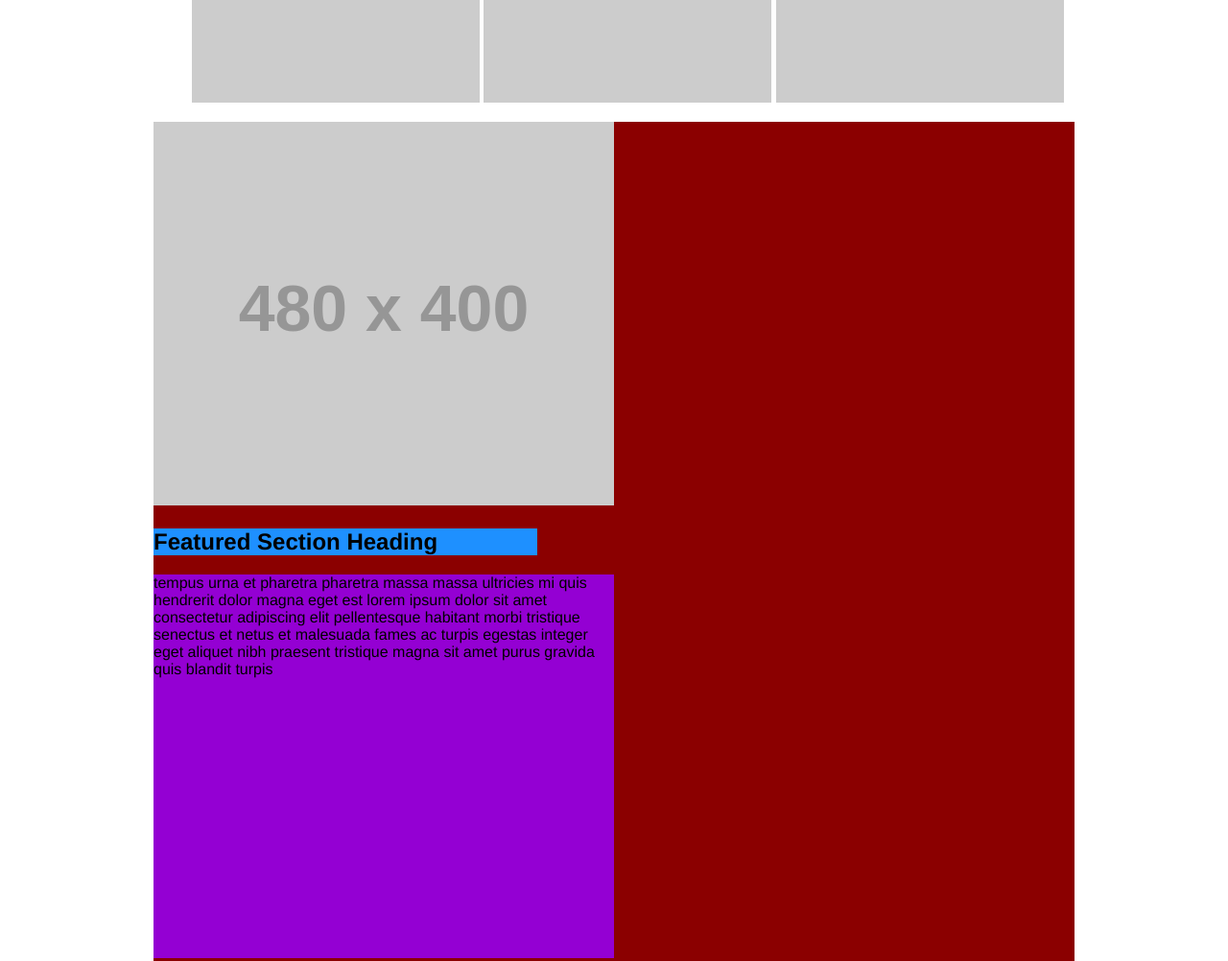
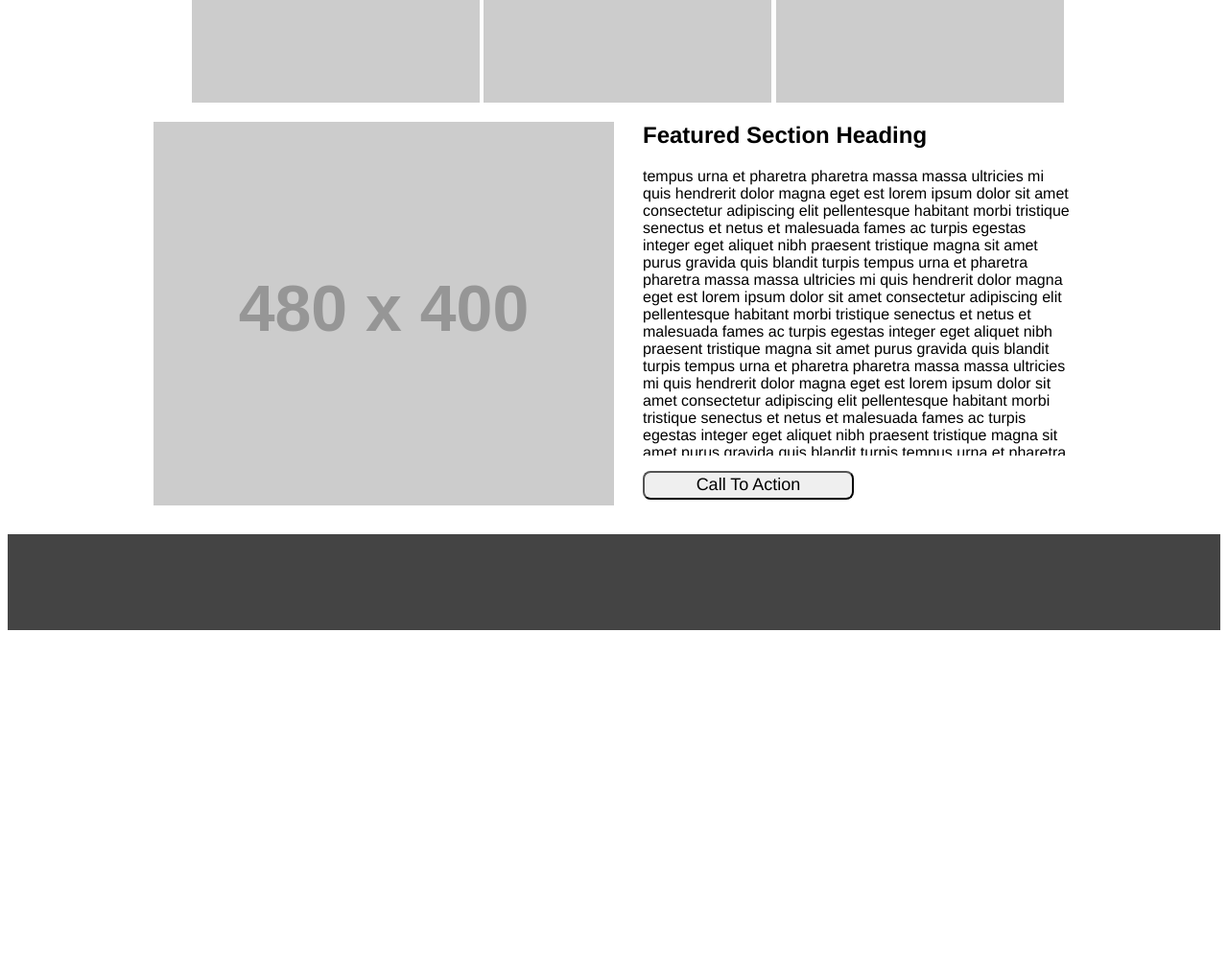
Before and after one commit to vibecastor/wireframe-excercise, a plain HTML site: page index.html in a window 1280 px wide. Shown: the part 880-1882 px from the top of the page at 96% size. After the commit the page ends 1545 px from the top, so only its background shows below. Drawn offline with Linux system fonts and the light colour scheme; placeholder pictures from the web are drawn by us.

Commit message:
Finished styling the main div

```diff
--- a/index.html
+++ b/index.html
@@ -27,10 +27,13 @@
               <li id="rightImage"><img src="http://placehold.it/300x375/000" /></li>
             </ul>
           <section>
+            <img id = "480img" src="http://placehold.it/480x400/000" />
             <div>
-                <img id = "480img" src="http://placehold.it/480x400/000" />
                 <h2>Featured Section Heading</h2>
                   <p>
+                    tempus urna et pharetra pharetra massa massa ultricies mi quis hendrerit dolor magna eget est lorem ipsum dolor sit amet consectetur adipiscing elit pellentesque habitant morbi tristique senectus et netus et malesuada fames ac turpis egestas integer eget aliquet nibh praesent tristique magna sit amet purus gravida quis blandit turpis
+                    tempus urna et pharetra pharetra massa massa ultricies mi quis hendrerit dolor magna eget est lorem ipsum dolor sit amet consectetur adipiscing elit pellentesque habitant morbi tristique senectus et netus et malesuada fames ac turpis egestas integer eget aliquet nibh praesent tristique magna sit amet purus gravida quis blandit turpis
+                    tempus urna et pharetra pharetra massa massa ultricies mi quis hendrerit dolor magna eget est lorem ipsum dolor sit amet consectetur adipiscing elit pellentesque habitant morbi tristique senectus et netus et malesuada fames ac turpis egestas integer eget aliquet nibh praesent tristique magna sit amet purus gravida quis blandit turpis
                     tempus urna et pharetra pharetra massa massa ultricies mi quis hendrerit dolor magna eget est lorem ipsum dolor sit amet consectetur adipiscing elit pellentesque habitant morbi tristique senectus et netus et malesuada fames ac turpis egestas integer eget aliquet nibh praesent tristique magna sit amet purus gravida quis blandit turpis
                   </p>
                     <button>Call To Action</button>
--- a/style.css
+++ b/style.css
@@ -46,25 +46,38 @@ main li {
 
 }
 
+section {
+  display: grid;
+  grid-template-columns: 50% 50%;
+}
+
 main div {
-  grid-template-columns: 50% 50%;
-  background-color: darkred;
+  height: 400px;
 }
 
 #480img {
   background-color: green;
   width: 50%;
+  float: left;
 }
 
 main h2 {
   position: relative;
-  background-color: dodgerblue;
-  width: 400px;
+  margin-top: auto;
+  margin-left: 30px;
 }
 
 main p {
   overflow: scroll;
-  height: 400px;
-  width: 50%;
-  background-color: darkviolet;
+  margin-top: auto;
+  margin-left: 30px;
+  height: 300px;
 }
+
+button {
+  margin-left: 30px;
+  width: 220px;
+  height: 30px;
+  font-size: 18px;
+  border-radius: 8px;
+}
```
